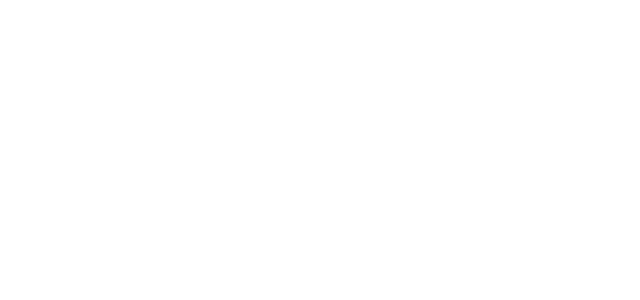
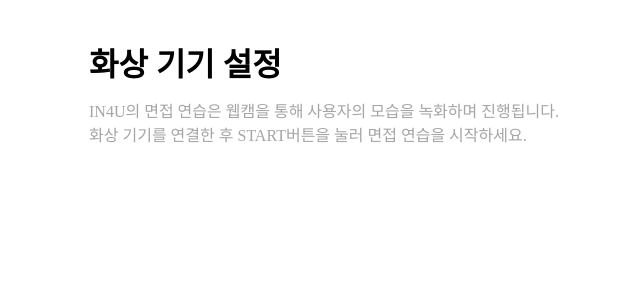
Before and after one commit to kookmin-sw/capstone-2022-15, a React (Create React App) app in the folder src/front/: page /preinterview in a window 1280 px wide. Shown: the top 300 px of the page, without its empty margins (139-779 px from the left). Built offline with nearby package versions, Linux system fonts and the light colour scheme.

Commit message:
using component for body

```diff
--- a/src/front/src/pages/PreInterviewPage/PreInterview.css
+++ b/src/front/src/pages/PreInterviewPage/PreInterview.css
@@ -11,7 +11,49 @@
 
 
 /*--------------------------------- body -------------------------------*/
+.description {
+    position: relative;
+    width: 100%;
+    height: 218px;
+    left: 0px;
+    /* top: 215px; */
+}
+
+.descrip-title {
+    position: relative;
+    width: 276px;
+    min-height: 50px;
+    height: 70px;
+    padding-left: 80px;
+    padding-top: 22px;
+
+    font-family: Montserrat;
+    font-style: normal;
+    font-weight: 850;
+    font-size: 32px;
+    line-height: 46px;
+    display: flex;
+    align-items: center;
+
+    color: #000000;
+}
 
 
+.descrip-content {
+    position: relative;
+    width: 596px;
+    height: 48px;
+    padding-left: 80px;
+
+    font-family: Montserrat;
+    font-style: normal;
+    font-weight: 500;
+    font-size: 16px;
+    line-height: 24px;
+    display: flex;
+    align-items: center;
+
+    color: #A5A5A5;
+}
 
 /*--------------------------------- footer -------------------------------*/
--- a/src/front/src/pages/PreInterviewPage/PreInterview.js
+++ b/src/front/src/pages/PreInterviewPage/PreInterview.js
@@ -1,6 +1,7 @@
 // import Button from ''
 import './PreInterview.css';
 import img_logo_long from './img_logo_long.png';
+import { Body } from './components/body';
 import BT_mypage from './BT_mypage.png';
 import img_logo_footer from './img_logo_footer.png';
 
@@ -75,17 +76,26 @@ class Header extends Component{
   }
 
 
-class Body extends Component {
-    render() {
-        return (
-            <div className="description">
+// class Body extends Component {
+//     render() {
+//         return (
+//             <div className="description">
+//                 <span className="descrip-title">
+//                     화상 기기 설정
+//                 </span>
+//                 <span className="descrip-content">
+//                     IN4U의 면접 연습은 웹캠을 통해 사용자의 모습을 녹화하며 진행됩니다.<br></br>
+//                     화상 기기를 연결한 후 START버튼을 눌러 면접 연습을 시작하세요.
+//                 </span>
+//             </div>
+//             <div className="">
 
-            </div>
-        );
-    }
+//             </div>
+//         );
+//     }
 
 
-}
+// }
 
 class Footer_gray extends Component {
     render() {
--- /dev/null
+++ b/src/front/src/pages/PreInterviewPage/components/body.js
@@ -0,0 +1,19 @@
+import React, { Component } from "react";
+
+export class Body extends Component {
+    render() {
+        return (
+            <div className="description">
+                <span className="descrip-title">
+                    화상 기기 설정
+                </span>
+                <span className="descrip-content">
+                    IN4U의 면접 연습은 웹캠을 통해 사용자의 모습을 녹화하며 진행됩니다.<br></br>
+                    화상 기기를 연결한 후 START버튼을 눌러 면접 연습을 시작하세요.
+                </span>
+            </div>
+        );
+    }
+}
+
+export default Body;
```
